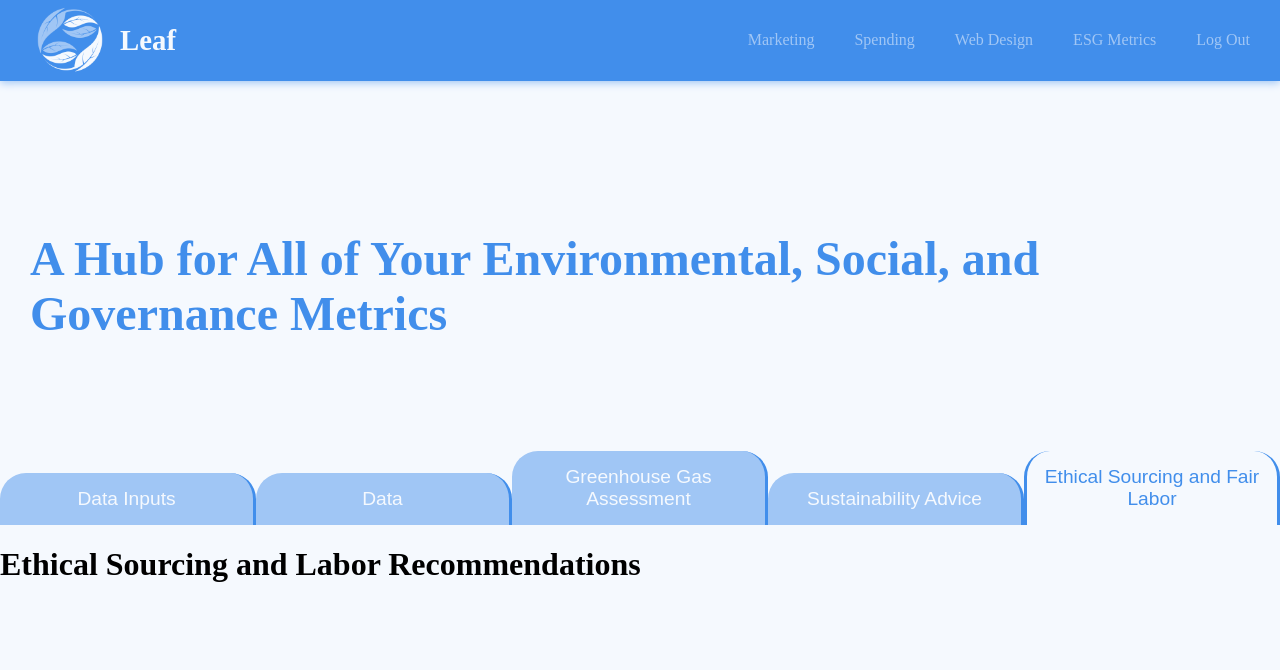
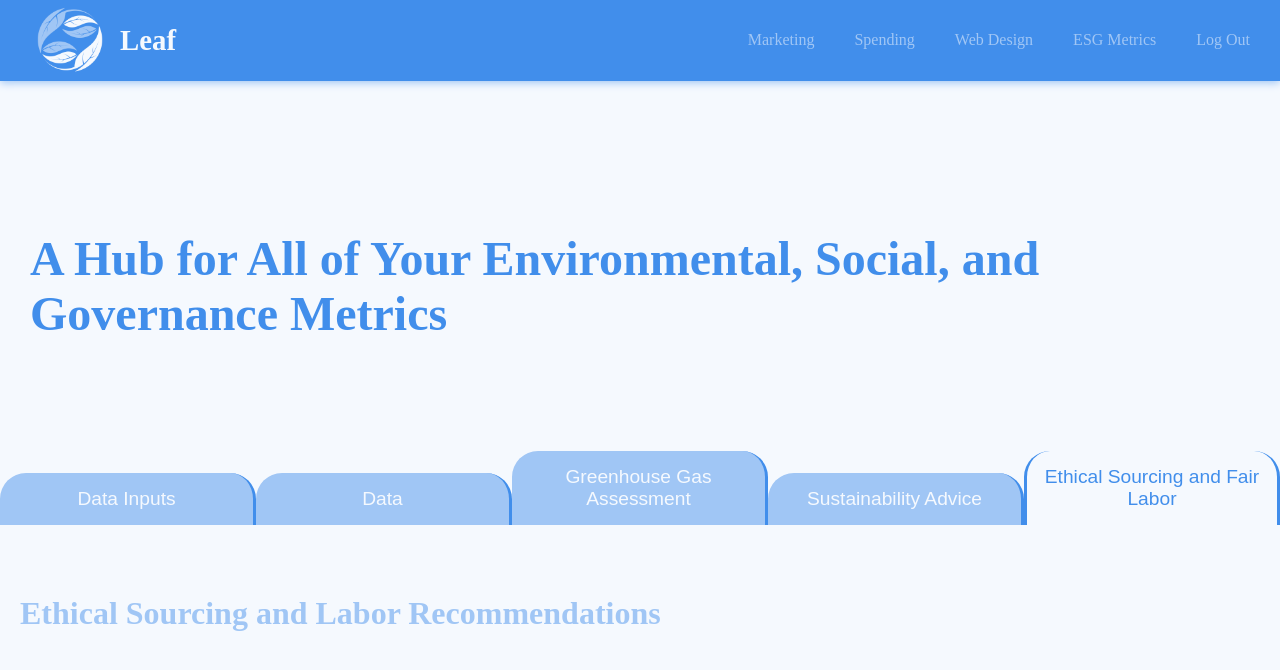
Before and after one commit to jlemenager/Leaf, a React (Vite) app in the folder leaf_project/: page /dashboard/esgmetrics in a window 1280 px wide. Both pictures are taken after a click on the button "Ethical Sourcing and Fair Labor". Shown: the top 670 px of the page. Built offline with nearby package versions, Linux system fonts and the light colour scheme; no server answers.

Commit message:
added style on tab headers

```diff
--- a/leaf_project/src/components/ESGMetrics.jsx
+++ b/leaf_project/src/components/ESGMetrics.jsx
@@ -459,10 +459,10 @@ export default function ESGMetrics(){
                 <p>Cocoa: {cocoaUsed} Pounds of CO2e</p> */}
             </div>
             <div className="displayed-recommendations" style={{display: environmentalRecommendationsDisplay}}>
-                <h1>Environmental Recommendations</h1>
+                <h1 className="tab-header">Environmental Recommendations</h1>
             </div>
             <div className="displayed-recommendations" style={{display: workerRecommendationsDisplay}}>
-                <h1>Ethical Sourcing and Labor Recommendations</h1>
+                <h1 className="tab-header">Ethical Sourcing and Labor Recommendations</h1>
             </div>
         </div>
     )
```
